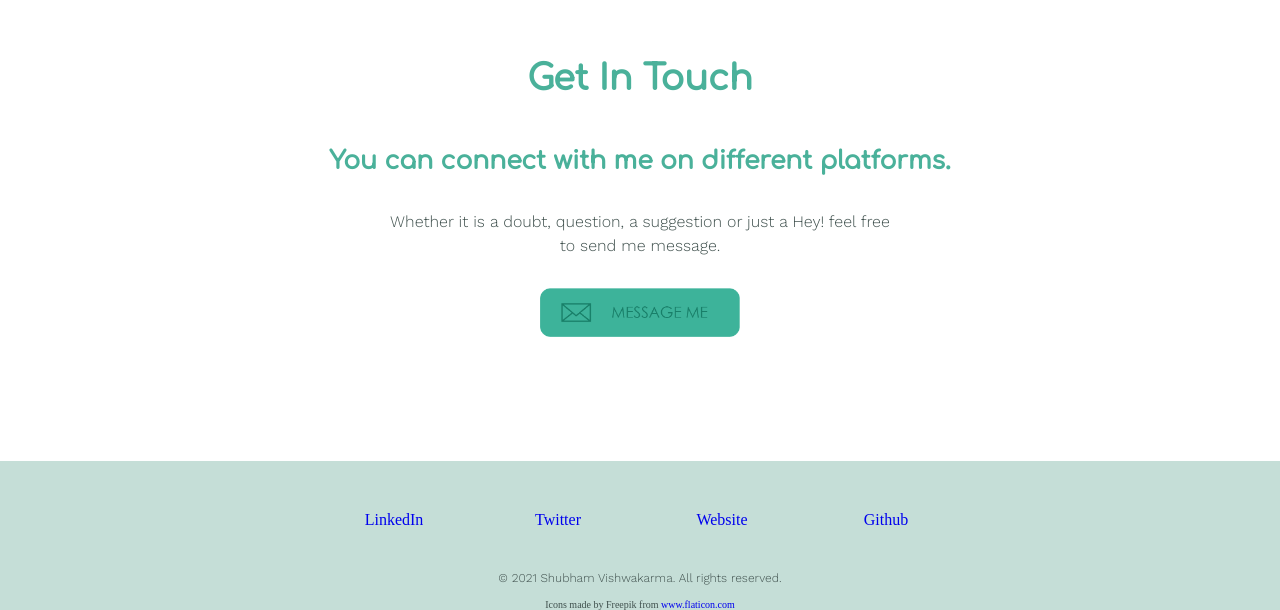
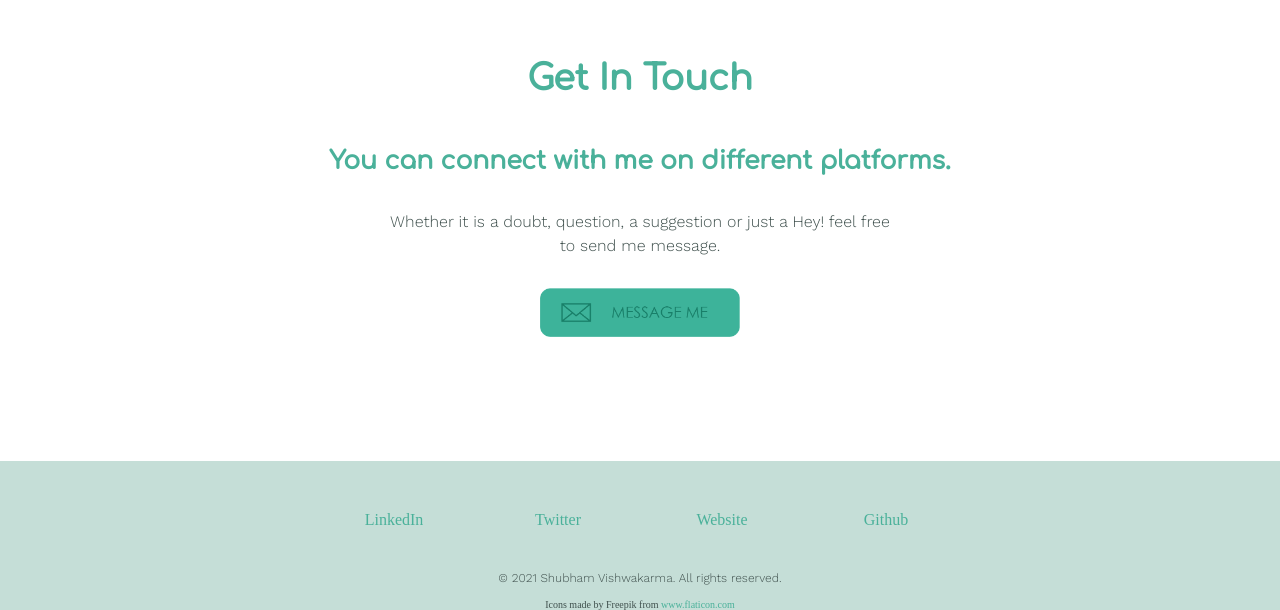
Before and after one commit to ShubhamVishwakarma11-zz/CSS-My-Portfolio, a plain HTML site: page index.html in a window 1280 px wide. Shown: the part 2260-2870 px from the top of the page. Drawn offline with nearby package versions, Linux system fonts and the light colour scheme.

Commit message:
Update styles.css

```diff
--- a/css/styles.css
+++ b/css/styles.css
@@ -158,6 +158,7 @@ body {
 
 a {
     text-decoration: none;
+    color:#4ab19a;
 }
 
 a:visited {
```
